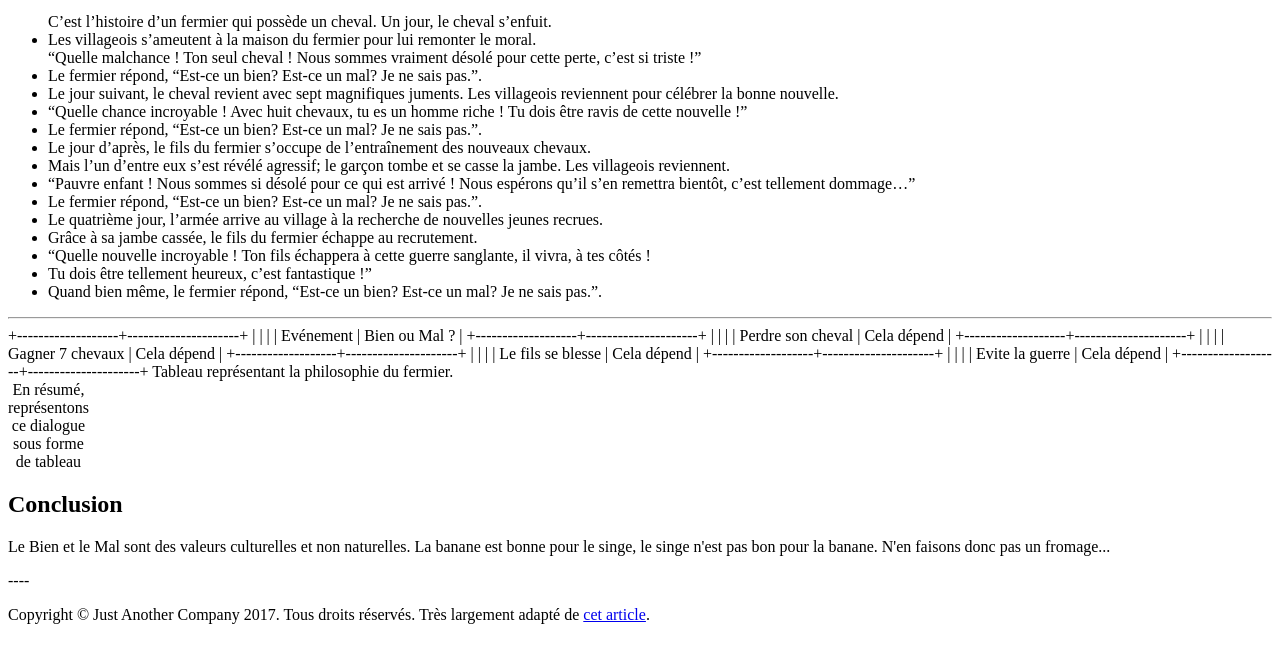
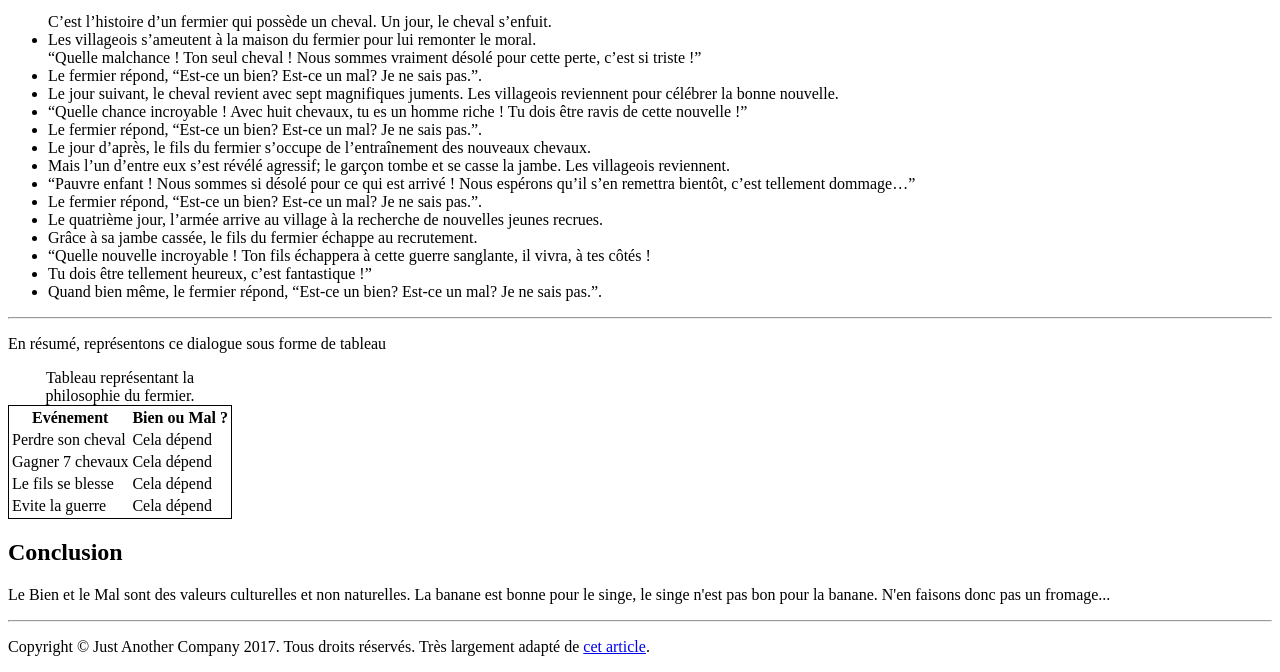
Before and after one commit to Jean-OIKONOMOU/progressive-enhancement, a plain HTML site: page Paysan-Chinois.html in a window 1280 px wide. Shown: the part 1648-2320 px from the top of the page. Before the commit the page ends 2288 px from the top, so only its background shows below. Drawn offline with Linux system fonts and the light colour scheme.

Commit message:
balises ok

```diff
--- a/Paysan-Chinois.html
+++ b/Paysan-Chinois.html
@@ -30,7 +30,6 @@
     <li>les gens qui n'y pensent pas.</li>
   </ul>
 
-
   <figure>
 
     <img src="https://cdn-images-1.medium.com/max/1000/1*2PCmLZyzQaF2pyKYkSTFpA.jpeg" alt="sais po lol" /> </figure>
@@ -47,7 +46,6 @@
     Tout fonctionne de cette manière : ce n’est pas seulement que vous pouvez activement façonner votre monde de cette manière, c’est que vous le faites passivement, quoi qu’il arrive.</p>
 
   <figure>
-
     <img src="http://static2.businessinsider.com/image/52fe8230eab8ea4275063b89/nasa-has-determined-where-the-mysterious-jelly-doughnut-rock-on-mars-came-from.jpg" alt="">
     <p>légende: "qu'en pense-t-il?"</p>
   </figure>
@@ -60,7 +58,6 @@
   <h2>Une histoire chinoise célèbre illustre parfaitement ce propos.</h2>
 
   <figure>
-
     <img src="https://cdn-images-1.medium.com/max/800/1*IQqkmPXYZuJViY5p-ymk0A.jpeg" alt="">
     <p>légende: "Le vieux fermier chinois"</p>
   </figure>
@@ -83,38 +80,36 @@
     <li>Quand <span>bien</span> même, le fermier répond, “Est-ce un <span>bien</span>? Est-ce un <span>mal</span>? Je ne sais pas.”.</li>
   </ul>
   <hr>
-  <table>
-
-
-    <caption>En résumé, représentons ce dialogue sous forme de tableau</caption>
-
-    +-------------------+---------------------+
-    | | |
-    | Evénement | <span>Bien</span> ou Mal ? |
-    +-------------------+---------------------+
-    | | |
-    | Perdre son cheval | Cela dépend |
-    +-------------------+---------------------+
-    | | |
-    | Gagner 7 chevaux | Cela dépend |
-    +-------------------+---------------------+
-    | | |
-    | Le fils se blesse | Cela dépend |
-    +-------------------+---------------------+
-    | | |
-    | Evite la guerre | Cela dépend |
-    +-------------------+---------------------+
-    Tableau représentant la philosophie du fermier.
+  <p>En résumé, représentons ce dialogue sous forme de tableau</p>
+  <table style="border:1px solid black;">
+    <caption>Tableau représentant la philosophie du fermier.</caption>
+<tr>
+  <th>Evénement</th>
+  <th><span>Bien</span> ou Mal ?</th>
+</tr>
+<tr>
+  <td>Perdre son cheval</td>
+  <td>Cela dépend</td>
+</tr>
+<tr>
+  <td>Gagner 7 chevaux</td>
+  <td>Cela dépend</td>
+</tr>
+<tr>
+  <td>Le fils se blesse</td>
+  <td>Cela dépend</td>
+</tr>
+<tr>
+  <td>Evite la guerre</td>
+  <td>Cela dépend</td>
+</tr>
   </table>
-
   <h2>Conclusion</h2>
   <p>Le <span>Bien</span> et le <span>Mal</span> sont des valeurs culturelles et non naturelles. La banane est bonne pour le singe, le singe n'est pas bon pour la banane. N'en faisons donc pas un fromage...</p>
 
-
+<hr>
   <footer>
-    ----
     <p>Copyright &copy; Just Another Company 2017. Tous droits réservés. Très largement adapté de <a href="https://medium.com/scribe/il-ny-a-rien-de-bien-ni-de-mal-3d46a2d2e263" target="_blank" title="article de référencement">cet article</a>.</p>
-
   </footer>
 </body>
 
```
